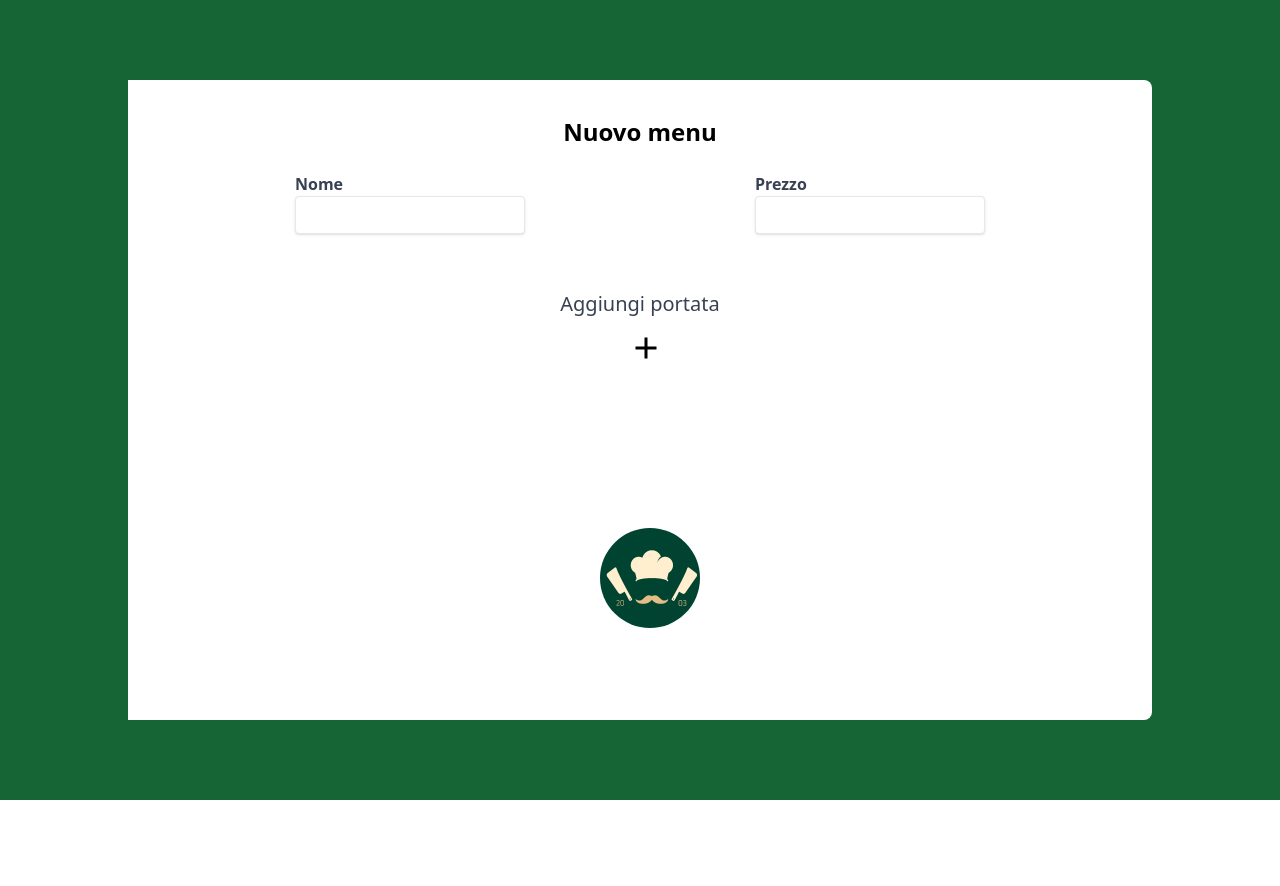
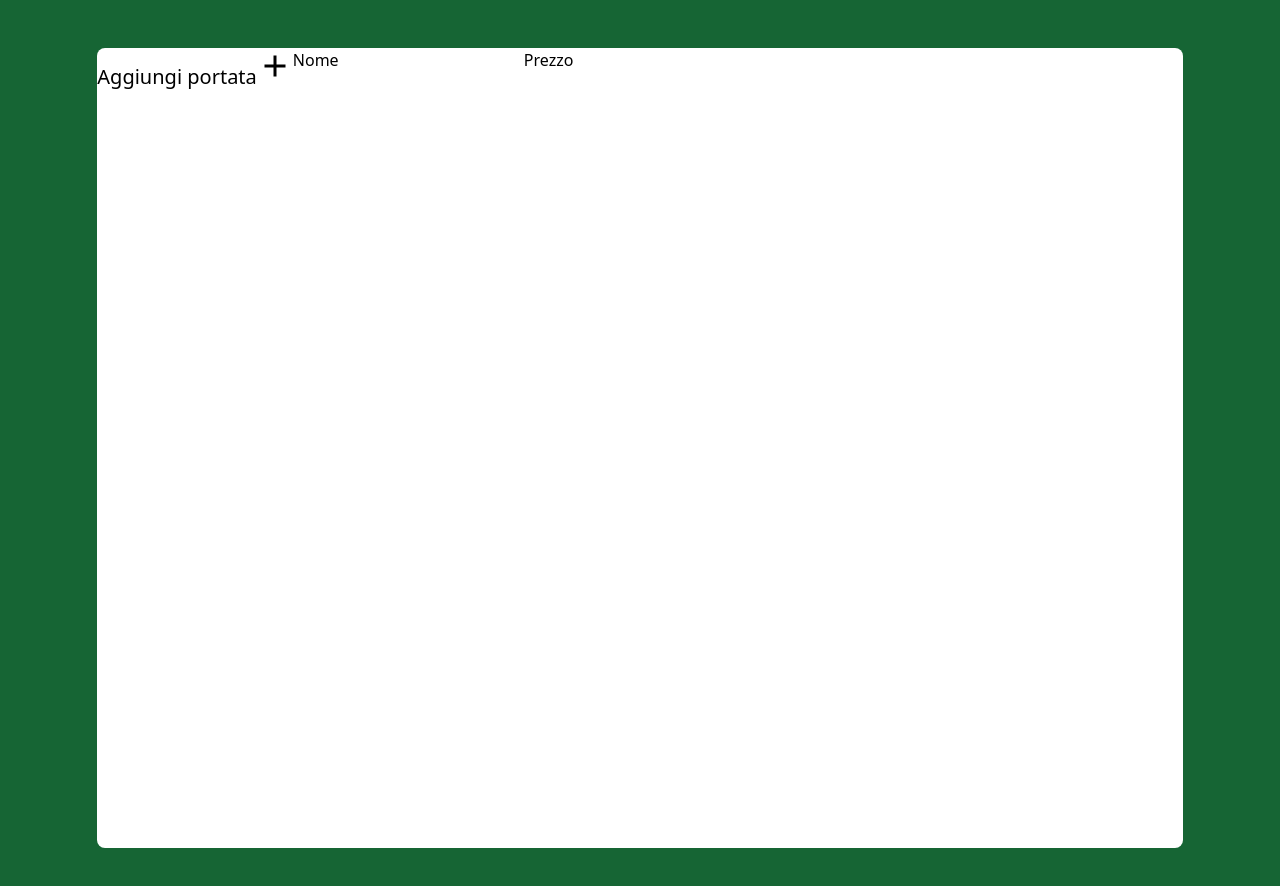
Before and after one commit to acampetella/Cuochi_a_domicilio_FE, a React (Create React App) app: page /addMenu in a window 1280 px wide. Shown: the top 886 px of the page. Before the commit the page ends 800 px from the top, so only its background shows below. Built offline with nearby package versions, Linux system fonts and the light colour scheme; sample sign-in values are in the browser's storage.

Commit message:
AddMenu page building

```diff
--- a/src/components/AddCourseModal.jsx
+++ b/src/components/AddCourseModal.jsx
@@ -12,7 +12,7 @@ const AddCourseModal = () => {
   const courses = useSelector(cookMenuCourses);
   const [formData, setFormData] = useState({
     courseName: '',
-    courseType: '',
+    courseType: 'Antipasto',
     courseDescription: '',
     courseImage: {}
   });
@@ -81,12 +81,12 @@ const AddCourseModal = () => {
                 name="courseType"
                 onChange={onChangeHandler} value={formData.courseType}
               >
-                <option value="antipasto">Antipasto</option>
-                <option value="primo">Primo</option>
-                <option value="secondo">Secondo</option>
-                <option value="contorno">Contorno</option>
-                <option value="dolce">Dolce</option>
-                <option value="frutta">Frutta</option>
+                <option value="Antipasto">Antipasto</option>
+                <option value="Primo">Primo</option>
+                <option value="Secondo">Secondo</option>
+                <option value="Contorno">Contorno</option>
+                <option value="Dolce">Dolce</option>
+                <option value="Frutta">Frutta</option>
               </select>
             </div>
             <div className="mb-5">
--- /dev/null
+++ b/src/components/MenuCourseCard.jsx
@@ -0,0 +1,43 @@
+import React from "react";
+import { useState } from "react";
+
+const MenuCourseCard = ({ title, type, description, image }) => {
+
+    const onDeleteHandler = () => {
+
+    };
+
+  return (
+    <div className="flex items-center justify-center h-full mx-1 my-1">
+      <div className="w-full max-w-md  mx-auto bg-white rounded-3xl shadow-xl overflow-hidden">
+        <div className="max-w-md mx-auto">
+          <div
+            className="w-[300px]"
+          >
+            <img src={image} alt="Course Image" className="w-full object-cover bg-center" />
+          </div>
+          <div className="p-4 sm:p-6">
+            <p className="font-bold text-gray-700 text-[22px] leading-7 mb-1">
+              {title}
+            </p>
+            <div className="flex flex-row">
+              <p className="text-[17px] font-bold text-[#0FB478]">{type}</p>
+            </div>
+            <p className="text-[#7C7C80] font-[15px] mt-6">
+              {description}
+            </p>
+
+            <button
+                onClick={onDeleteHandler}
+              className="block mt-10 w-full px-4 py-3 font-medium tracking-wide text-center capitalize transition-colors duration-300 transform bg-[#FFC933] rounded-[14px] hover:bg-[#FFC933DD] focus:outline-none focus:ring focus:ring-teal-300 focus:ring-opacity-80"
+            >
+              Elimina
+            </button>
+          </div>
+        </div>
+      </div>
+    </div>
+  );
+};
+
+export default MenuCourseCard;
--- a/src/index.js
+++ b/src/index.js
@@ -40,7 +40,9 @@ const store = configureStore({
           'cookSlice/setCook', 'cookSlice/setInitialCook', 'cookMenuSlice/setCookMenuCourses'],
         // Ignore these paths in the state
         ignoredPaths: ['coverUploadState.coverImage', 'avatarUploadState.avatarImage', 'cookState.cook',
-          'cookState.initialCook', 'cookMenuState.courses.0.courseImage']
+          'cookState.initialCook', 'cookMenuState.courses.0.courseImage', 'cookMenuState.courses.1.courseImage',
+          'cookMenuState.courses.2.courseImage', 'cookMenuState.courses.3.courseImage',
+          'cookMenuState.courses.4.courseImage', 'cookMenuState.courses.5.courseImage']
       }
     }),
   reducer
--- a/src/pages/AddMenu.jsx
+++ b/src/pages/AddMenu.jsx
@@ -1,21 +1,26 @@
 import React from "react";
 import Logo from "../components/Logo";
 import { MdAdd } from "react-icons/md";
-import { setCourseModalShow, courseModalShow } from "../reducers/addCourseModalReducer";
+import {
+  setCourseModalShow,
+  courseModalShow,
+} from "../reducers/addCourseModalReducer";
 import { cookMenuCourses } from "../reducers/cookMenuReducer";
 import { useDispatch, useSelector } from "react-redux";
 import AddCourseModal from "../components/AddCourseModal";
 import { useState, useEffect } from "react";
+import { getFileURL } from "../utilities/fileManagers/fielURL";
+import MenuCourseCard from "../components/MenuCourseCard";
+import { nanoid } from "@reduxjs/toolkit";
 
 const AddMenu = () => {
-
   const dispatch = useDispatch();
   const showModal = useSelector(courseModalShow);
   const menuCourses = useSelector(cookMenuCourses);
   const [cookMenu, setCookMenu] = useState({
-    name: '',
-    price: '',
-    courses: []
+    name: "",
+    price: "",
+    courses: [],
   });
 
   const addCourseHandler = () => {
@@ -23,57 +28,39 @@ const AddMenu = () => {
   };
 
   const onChangeHandler = (event) => {
-    setCookMenu(prev => ({ ...prev, [event.target.name]: event.target.value }));
+    setCookMenu((prev) => ({
+      ...prev,
+      [event.target.name]: event.target.value,
+    }));
   };
 
   useEffect(() => {
-    const menu = {...cookMenu, courses: menuCourses};
+    const menu = { ...cookMenu, courses: menuCourses };
     setCookMenu(menu);
   }, [menuCourses]);
 
   return (
-    <div className="font-[DM_Sans] bg-green-800 w-screen h-screen flex items-center">
-      {showModal && <AddCourseModal/>}
-      <div className="w-full lg:w-4/5 lg:h-4/5 bg-white p-5 rounded-lg lg:rounded-l-none m-auto">
-        <h1 className="pt-4 text-2xl font-bold text-center">Nuovo menu</h1>
-        <div className="w-full h-3/5 flex flex-col items-center">
-          <form className="px-8 pt-6 pb-8 mb-4 bg-white rounded w-full">
-            <div className="w-full flex justify-between">
-              <div className="w-1/2 flex flex-col justify-start items-center">
-                <label htmlFor="" className="w-1/2 text-base font-bold text-gray-700">
-                  Nome
-                </label>
-                <input
-                  type="text"
-                  name="name"
-                  value={cookMenu.name}
-                  onChange={onChangeHandler}
-                  className="w-1/2 text-base p-2 leading-tight text-gray-700 border rounded shadow appearance-none focus:outline-none focus:shadow-outline"
-                />
-              </div>
-              <div className="w-1/2 flex flex-col justify-start items-center">
-                <label htmlFor="" className="w-1/2 text-base font-bold text-gray-700">
-                  Prezzo
-                </label>
-                <input
-                  type="text"
-                  name="price"
-                  value={cookMenu.price}
-                  onChange={onChangeHandler}
-                  className="w-1/2 text-base p-2 leading-tight text-gray-700 border rounded shadow appearance-none focus:outline-none focus:shadow-outline"
-                />
-              </div>
+    <div className="font-[DM_Sans] bg-green-800 w-screen min-h-screen p-12 flex justify-center">
+      {showModal && <AddCourseModal />}
+      <div className="w-11/12 min-h-screen bg-white rounded-lg">
+        <div className="flex w-full">
+          <div>
+            <label className="text-xl">Aggiungi portata</label>
+            <button><MdAdd className="text-4xl"/></button>
+          </div>
+          <div className="flex">
+            <div className="flex flex-col">
+              <label>Nome</label>
+              <input type="text" name="" value=""/>
             </div>
-          </form>
-          <div className="flex flex-col items-center mt-2">
-            <label className="text-xl text-gray-700">Aggiungi portata</label>
-              <button className="mt-3 ml-3" onClick={addCourseHandler}>
-                <MdAdd className="text-4xl" />
-              </button>
+            <div className="flex flex-col">
+              <label>Prezzo</label>
+              <input type="text" name="" value=""/>
+            </div>
           </div>
-        </div>
-        <div className="flex justify-center mt-5">
-          <Logo />
+          <div>
+
+          </div>
         </div>
       </div>
     </div>
--- /dev/null
+++ b/src/utilities/fileManagers/fielURL.js
@@ -0,0 +1,5 @@
+
+export const getFileURL = (file) => {
+    const url = URL.createObjectURL(file);
+    return url;
+};
```
